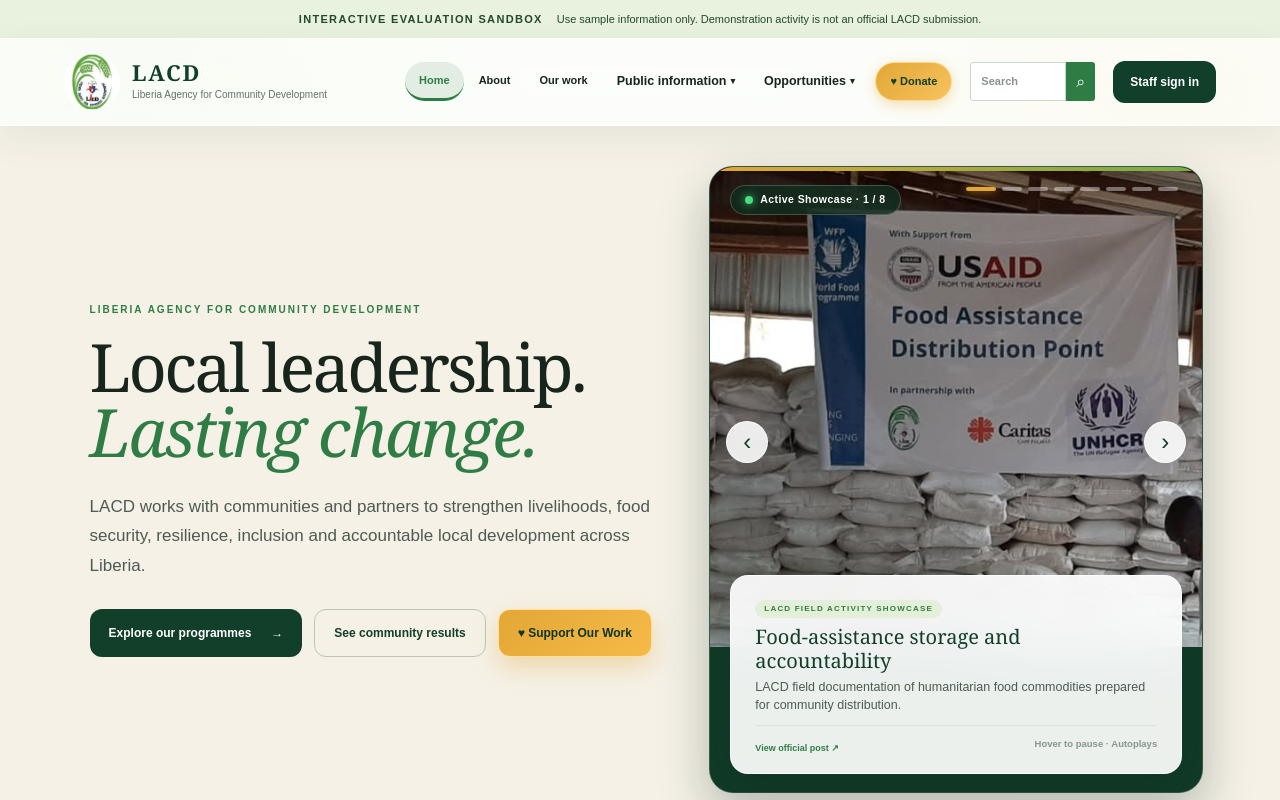
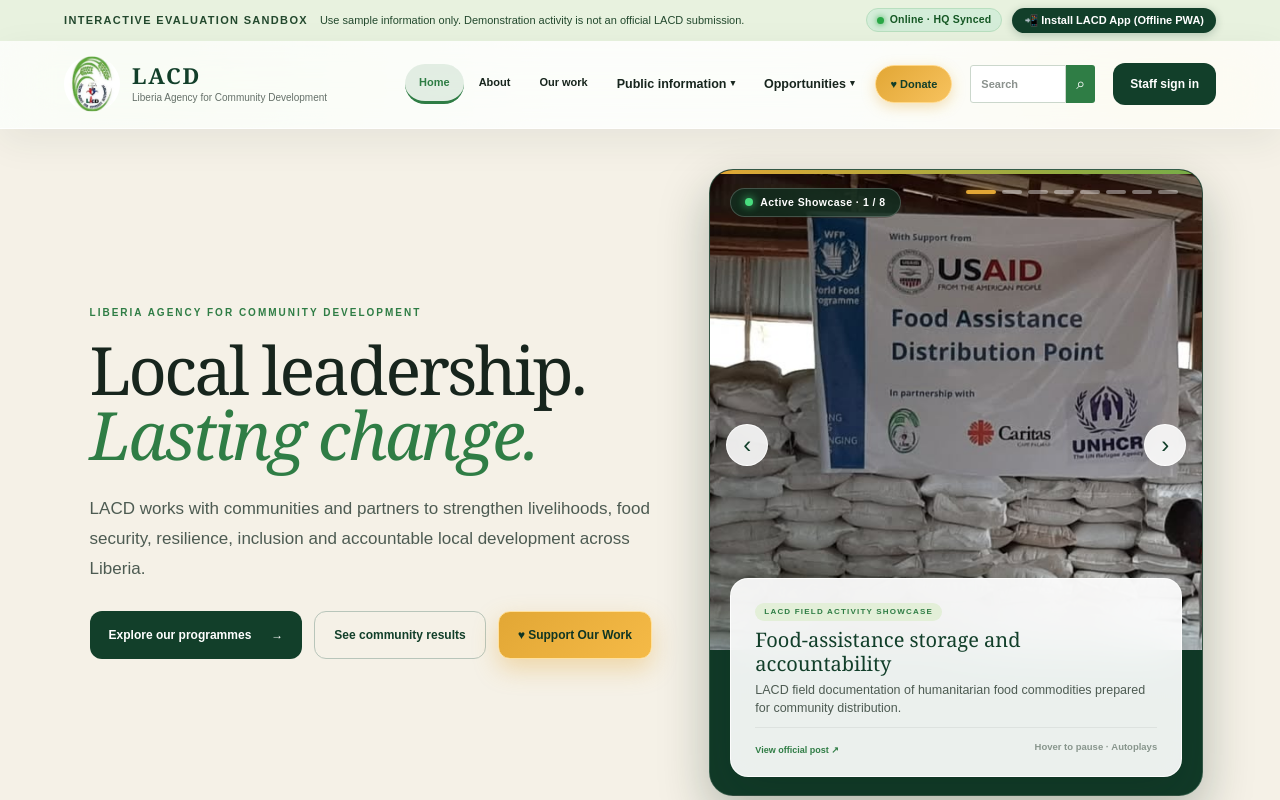
Before and after one commit to totagits/LACD-Platform, a Next.js app: page /LACD-Platform/ in a window 1280 px wide. Shown: the top 800 px of the page. Built offline with nearby package versions, Linux system fonts and the light colour scheme.

Commit message:
feat(pwa): progressive web app with offline service worker and field resilience for leeward counties

```diff
--- a/app/globals.css
+++ b/app/globals.css
@@ -2385,3 +2385,104 @@
     gap: 12px;
   }
 }
+
+/* PWA Offline and Leeward Connectivity System */
+.demo-ribbon {
+  display: flex !important;
+  justify-content: space-between !important;
+  align-items: center !important;
+  flex-wrap: wrap !important;
+  gap: 12px !important;
+}
+.demo-ribbon-left {
+  display: flex;
+  align-items: center;
+  gap: 12px;
+  flex-wrap: wrap;
+}
+.demo-ribbon-right {
+  display: flex;
+  align-items: center;
+  gap: 10px;
+}
+.network-status-badge {
+  display: inline-flex;
+  align-items: center;
+  gap: 6px;
+  padding: 3px 10px;
+  border-radius: 999px;
+  font-size: 10.5px;
+  font-weight: 800;
+  letter-spacing: 0.02em;
+  transition: all 0.2s ease;
+}
+.network-status-badge.online {
+  background: #d4edd9;
+  color: #155724;
+  border: 1px solid #b8dfbf;
+}
+.network-status-badge.offline {
+  background: #fde8e8;
+  color: #9b1c1c;
+  border: 1px solid #f8b4b4;
+  animation: pulseOffline 1.8s infinite;
+}
+@keyframes pulseOffline {
+  0%, 100% { opacity: 1; }
+  50% { opacity: 0.7; }
+}
+.status-ping-dot {
+  width: 7px;
+  height: 7px;
+  border-radius: 50%;
+  background: currentColor;
+}
+.network-status-badge.online .status-ping-dot {
+  background: #28a745;
+  box-shadow: 0 0 6px #28a745;
+}
+.network-status-badge.offline .status-ping-dot {
+  background: #e02424;
+  box-shadow: 0 0 6px #e02424;
+}
+
+.pwa-install-pill-btn {
+  background: #123f2a !important;
+  color: #ffffff !important;
+  border: 0 !important;
+  padding: 4px 12px !important;
+  border-radius: 999px !important;
+  font-size: 11px !important;
+  font-weight: 800 !important;
+  cursor: pointer !important;
+  transition: all 0.2s ease !important;
+  box-shadow: 0 2px 8px rgba(18, 63, 42, 0.25);
+  display: inline-flex;
+  align-items: center;
+  gap: 6px;
+}
+.pwa-install-pill-btn:hover {
+  background: #1e5a3c !important;
+  transform: translateY(-1px);
+  box-shadow: 0 4px 12px rgba(18, 63, 42, 0.35);
+}
+
+.footer-pwa-link {
+  color: #aecd91 !important;
+  font-weight: 700;
+  display: inline-flex;
+  align-items: center;
+  gap: 6px;
+  opacity: 0.95;
+  transition: all 0.2s ease;
+  cursor: pointer;
+}
+.footer-pwa-link:hover {
+  color: #ffffff !important;
+  text-decoration: underline;
+  transform: translateX(2px);
+}
+.pwa-status-text {
+  color: #aecd91;
+  font-weight: 700;
+}
--- a/app/layout.tsx
+++ b/app/layout.tsx
@@ -1,4 +1,4 @@
-import type { Metadata } from "next";
+import type { Metadata, Viewport } from "next";
 import { Geist, Geist_Mono } from "next/font/google";
 import "./globals.css";
 
@@ -14,9 +14,21 @@
 
 const basePath = process.env.NEXT_PUBLIC_BASE_PATH ?? "/LACD-Platform";
 
+export const viewport: Viewport = {
+  themeColor: "#123f2a",
+  width: "device-width",
+  initialScale: 1,
+};
+
 export const metadata: Metadata = {
   title: "Liberia Agency for Community Development | LACD",
   description: "Community-led programmes, public information, results and opportunities from the Liberia Agency for Community Development.",
+  manifest: `${basePath}/manifest.json`,
+  appleWebApp: {
+    capable: true,
+    statusBarStyle: "black-translucent",
+    title: "LACD",
+  },
   icons: {
     icon: `${basePath}/lacd-logo.jpg`,
     shortcut: `${basePath}/lacd-logo.jpg`,
--- a/app/page.tsx
+++ b/app/page.tsx
@@ -985,16 +985,68 @@
     window.scrollTo({ top: 0, behavior: "smooth" });
   };
 
+  // PWA Offline and Field Resilience States
+  const [isOnline, setIsOnline] = useState<boolean>(true);
+  const [deferredPrompt, setDeferredPrompt] = useState<any>(null);
+  const [showInstallBtn, setShowInstallBtn] = useState<boolean>(false);
+
   useEffect(() => {
-    const syncHash = () => {
-      const route = window.location.hash.replace("#", "") as View;
-      const allowed: View[] = ["home","about","vision","strategy","programmes","programme-detail","projects","news","stories","careers","events","content-detail","gallery","partners","resources","procurement","contact","donate","vault","privacy","terms","search","admin"];
-      if (allowed.includes(route)) setView(route);
-    };
-    syncHash();
-    window.addEventListener("hashchange", syncHash);
-    return () => window.removeEventListener("hashchange", syncHash);
+    // Online / Offline listeners for leeward counties connectivity
+    if (typeof window !== "undefined") {
+      setIsOnline(navigator.onLine);
+      const handleOnline = () => {
+        setIsOnline(true);
+        alert("Internet connection restored. Synchronized with LACD headquarters.", "info");
+      };
+      const handleOffline = () => {
+        setIsOnline(false);
+        alert("Offline mode active. All downloaded documents, policies and views remain accessible.", "info");
+      };
+      window.addEventListener("online", handleOnline);
+      window.addEventListener("offline", handleOffline);
+
+      // PWA Install prompt listener
+      const handleBeforeInstall = (e: Event) => {
+        e.preventDefault();
+        setDeferredPrompt(e);
+        setShowInstallBtn(true);
+      };
+      window.addEventListener("beforeinstallprompt", handleBeforeInstall);
+
+      // Register Service Worker
+      if ("serviceWorker" in navigator && process.env.NODE_ENV === "production") {
+        navigator.serviceWorker
+          .register(`${basePath}/sw.js`)
+          .then((reg) => {
+            console.log("LACD Offline PWA ServiceWorker registered successfully:", reg.scope);
+          })
+          .catch((err) => {
+            console.warn("ServiceWorker registration failed:", err);
+          });
+      }
+
+      return () => {
+        window.removeEventListener("online", handleOnline);
+        window.removeEventListener("offline", handleOffline);
+        window.removeEventListener("beforeinstallprompt", handleBeforeInstall);
+      };
+    }
   }, []);
+
+  const triggerInstall = async () => {
+    if (!deferredPrompt) {
+      alert("To install LACD App: open browser menu (⋮ or Share) and tap 'Add to Home Screen'.", "info");
+      return;
+    }
+    deferredPrompt.prompt();
+    const { outcome } = await deferredPrompt.userChoice;
+    if (outcome === "accepted") {
+      alert("LACD App installed successfully to your home screen!");
+      setShowInstallBtn(false);
+    }
+    setDeferredPrompt(null);
+  };
+
 
   const digest = async (salt: string, password: string) => {
     try {
@@ -1434,7 +1486,26 @@
   return (
     <main ref={topRef}>
       {notice && <div className={`toast ${notice.type}`} role="status">{notice.text}</div>}
-      <div className="demo-ribbon"><strong>Interactive evaluation sandbox</strong><span>Use sample information only. Demonstration activity is not an official LACD submission.</span></div>
+      <div className="demo-ribbon">
+        <div className="demo-ribbon-left">
+          <strong>Interactive evaluation sandbox</strong>
+          <span>Use sample information only. Demonstration activity is not an official LACD submission.</span>
+        </div>
+        <div className="demo-ribbon-right">
+          <span className={`network-status-badge ${isOnline ? "online" : "offline"}`} title={isOnline ? "Connected to LACD cloud" : "Operating in local offline cache mode"}>
+            <span className="status-ping-dot" />
+            {isOnline ? "Online · HQ Synced" : "Leeward Offline Cache Active"}
+          </span>
+          <button
+            type="button"
+            className="pwa-install-pill-btn"
+            onClick={triggerInstall}
+            title="Install LACD Progressive Web App to your phone or desktop for offline access in leeward counties"
+          >
+            📲 Install LACD App (Offline PWA)
+          </button>
+        </div>
+      </div>
       <header className="site-header">
         <button className="brand brand-button" onClick={() => navigate("home")} aria-label="LACD homepage">
           <img src={asset("/lacd-logo.jpg")} alt="Liberia Agency for Community Development logo" />
@@ -1929,8 +2000,8 @@
       <footer>
         <div className="footer-brand"><img src={asset("/lacd-logo.jpg")} alt="" /><div><b>Liberia Agency for<br />Community Development</b><p>Local agency. Shared progress.</p></div></div>
         <div><h3>Explore LACD</h3><button onClick={() => navigate("about")}>About LACD</button><button onClick={() => navigate("vision")}>Vision, Mission & Values</button><button onClick={() => navigate("strategy")}>Strategic Plan</button><button onClick={() => navigate("news")}>News & Updates</button><button onClick={() => navigate("stories")}>Success Stories</button><button onClick={() => navigate("careers")}>Careers</button><button onClick={() => navigate("events")}>Events Calendar</button><button onClick={() => navigate("gallery")}>Gallery</button><button onClick={() => navigate("partners")}>Partners & donors</button><button onClick={() => navigate("donate")}>♥ Donate & Support</button></div>
-        <div><h3>Public Records & Governance</h3><button onClick={() => navigate("resources")}>Public Information & Publications</button><button onClick={() => navigate("procurement")}>Procurement & Tenders</button><button onClick={() => navigate("projects")}>Project Results & M&E</button><button onClick={() => navigate("contact")}>Contact & Public Feedback</button><button onClick={() => navigate("privacy")}>Privacy Policy</button><button onClick={() => navigate("terms")}>Terms of Use</button><button className="footer-vault-link" onClick={() => navigate("vault")}>🔒 Staff & Officer Governance Vault (RBAC)</button><button onClick={() => navigate("admin")}>CMS Administration</button></div>
-        <div className="footer-bottom"><span>Interactive concept demonstration prepared by TOTAG IT Services for RFQ evaluation.</span><span>Contact: emmanuelpaye1978@gmail.com · lacommunitydevelopment1@gmail.com</span><span className="footer-discreet-links"><button onClick={() => navigate("vault")} className="discreet-vault-btn">🔒 Internal Vault Portal</button> · <span>Responsive · Accessible · Secure-by-design</span></span></div>
+        <div><h3>Public Records & Governance</h3><button onClick={() => navigate("resources")}>Public Information & Publications</button><button onClick={() => navigate("procurement")}>Procurement & Tenders</button><button onClick={() => navigate("projects")}>Project Results & M&E</button><button onClick={() => navigate("contact")}>Contact & Public Feedback</button><button onClick={() => navigate("privacy")}>Privacy Policy</button><button onClick={() => navigate("terms")}>Terms of Use</button><button onClick={triggerInstall} className="footer-pwa-link">📲 Offline PWA Mode (Leeward Counties)</button><button className="footer-vault-link" onClick={() => navigate("vault")}>🔒 Staff & Officer Governance Vault (RBAC)</button><button onClick={() => navigate("admin")}>CMS Administration</button></div>
+        <div className="footer-bottom"><span>Interactive concept demonstration prepared by TOTAG IT Services for RFQ evaluation.</span><span>Contact: emmanuelpaye1978@gmail.com · lacommunitydevelopment1@gmail.com</span><span className="footer-discreet-links"><button onClick={() => navigate("vault")} className="discreet-vault-btn">🔒 Internal Vault Portal</button> · <span className="pwa-status-text">⚡ PWA Offline-Ready (Liberia 15 Counties)</span> · <span>Secure-by-design</span></span></div>
       </footer>
     </main>
   );
```
Also changed, not shown: public/sw.js (added, +81 -0 lines), public/manifest.json (added).
